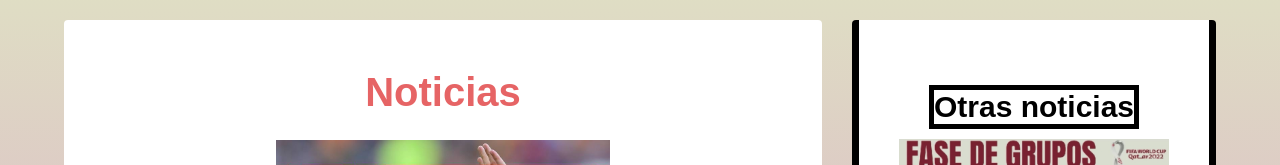
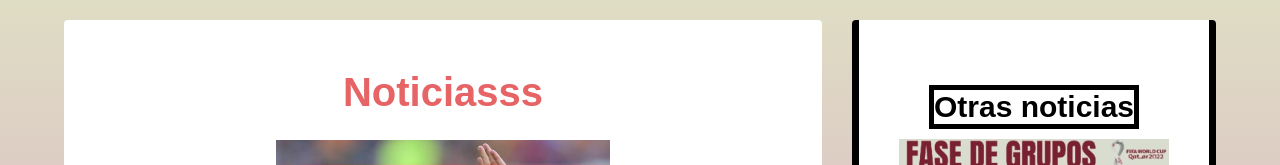
Before and after one commit to ManuelBM119/ultdesafio, a plain HTML site: page index.html in a window 1280 px wide. Shown: the part 176-341 px from the top of the page. Drawn offline with Linux system fonts and the light colour scheme.

Commit message:
segundo commit

```diff
--- a/index.html
+++ b/index.html
@@ -52,7 +52,7 @@
 
 	<main class="contenido">
 		<div class="contenido-info">
-		<h2 class="titulo-main">Noticias</h2>
+		<h2 class="titulo-main">Noticiasss</h2>
 		<img class="imgs-main" src="img/messi.jpg" alt="">
 		<p>
 			Lorem ipsum dolor sit amet, consectetur adipiscing elit. Quisque sagittis rutrum gravida. Aliquam vel nunc sit amet nibh aliquam sollicitudin eu vitae elit. Duis varius turpis est, at feugiat metus blandit non. Mauris est nunc, ullamcorper nec egestas at, faucibus ac ex. Cras gravida ut odio eget vulputate. Suspendisse ut nunc cursus, vulputate tortor id, mollis magna. Proin mattis euismod magna. Suspendisse mattis, nunc vitae mattis iaculis, elit massa facilisis magna, ac consequat magna lacus sit amet lectus. Suspendisse a lacinia est, a semper turpis. Phasellus lobortis eget nibh in scelerisque. Morbi feugiat volutpat nisl, vehicula commodo augue volutpat at. Aenean aliquet tristique diam. Aenean maximus, quam non sollicitudin efficitur, est sapien pharetra odio, eget aliquam justo urna eu eros. Donec nec tincidunt tortor.
```
